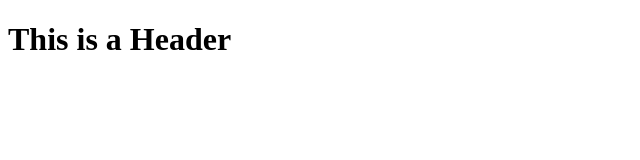
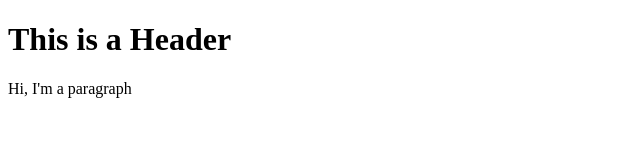
Before and after one commit to idsherma/git-test, a plain HTML site: page index.html in a window 1280 px wide. Shown: the whole page, without its empty margins (0-640 px from the left). Drawn offline with Linux system fonts and the light colour scheme.

Commit message:
second commit

```diff
--- a/index.html
+++ b/index.html
@@ -2,5 +2,6 @@
 <html>
    <body>
       <h1>This is a Header</h1>
+      <p>Hi, I'm a paragraph</p>
    </body>
 </html>
```
